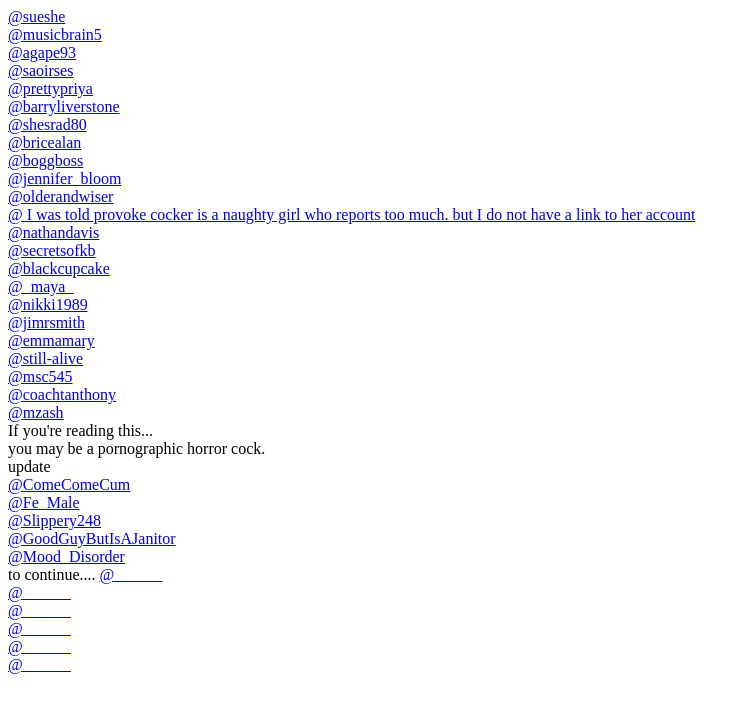
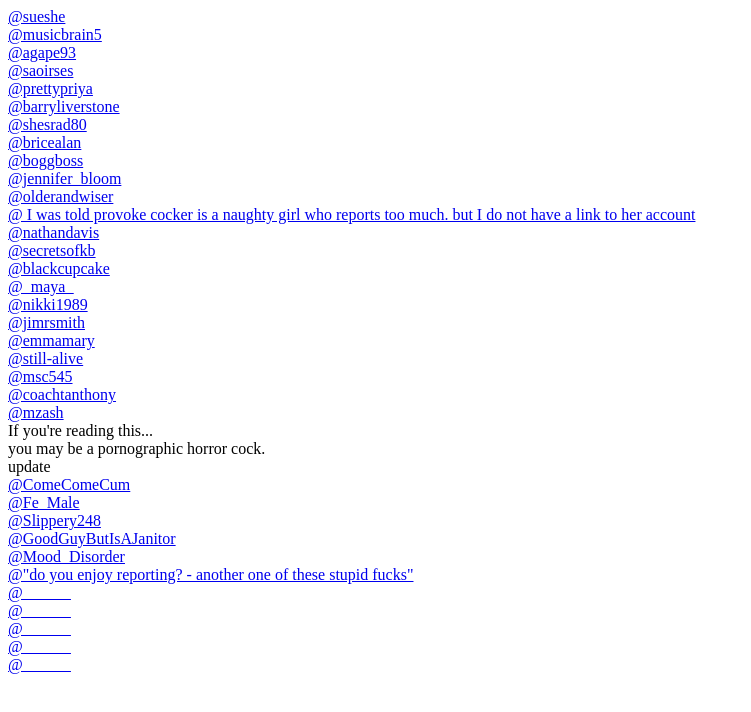
Before and after one commit to Untrannify/links, a plain HTML site: page index.html in a window 1280 px wide. Shown: the whole page, without its empty margins (0-751 px from the left). Drawn offline with Linux system fonts and the light colour scheme.

Commit message:
Update index.html

```diff
--- a/index.html
+++ b/index.html
@@ -30,7 +30,7 @@ If you're reading this... <br> you may be a pornographic horror cock. <br>update
 <a href="https://www.girlsaskguys.com/user/butterly248">@Slippery248</a><br>
 <a href="https://www.girlsaskguys.com/influencer/bcranger10">@GoodGuyButIsAJanitor</a><br>
 <a href="https://www.girlsaskguys.com/user/crimsonangel09">@Mood_Disorder</a><br>
-to continue.... <a href="_____">@______</a><br>
+<a href="https://www.girlsaskguys.com/user/strateguy632">@"do you enjoy reporting? - another one of these stupid fucks"</a><br>
 <a href="_____">@______</a><br>
 <a href="_____">@______</a><br>
 <a href="_____^^">@______</a><br>
```
